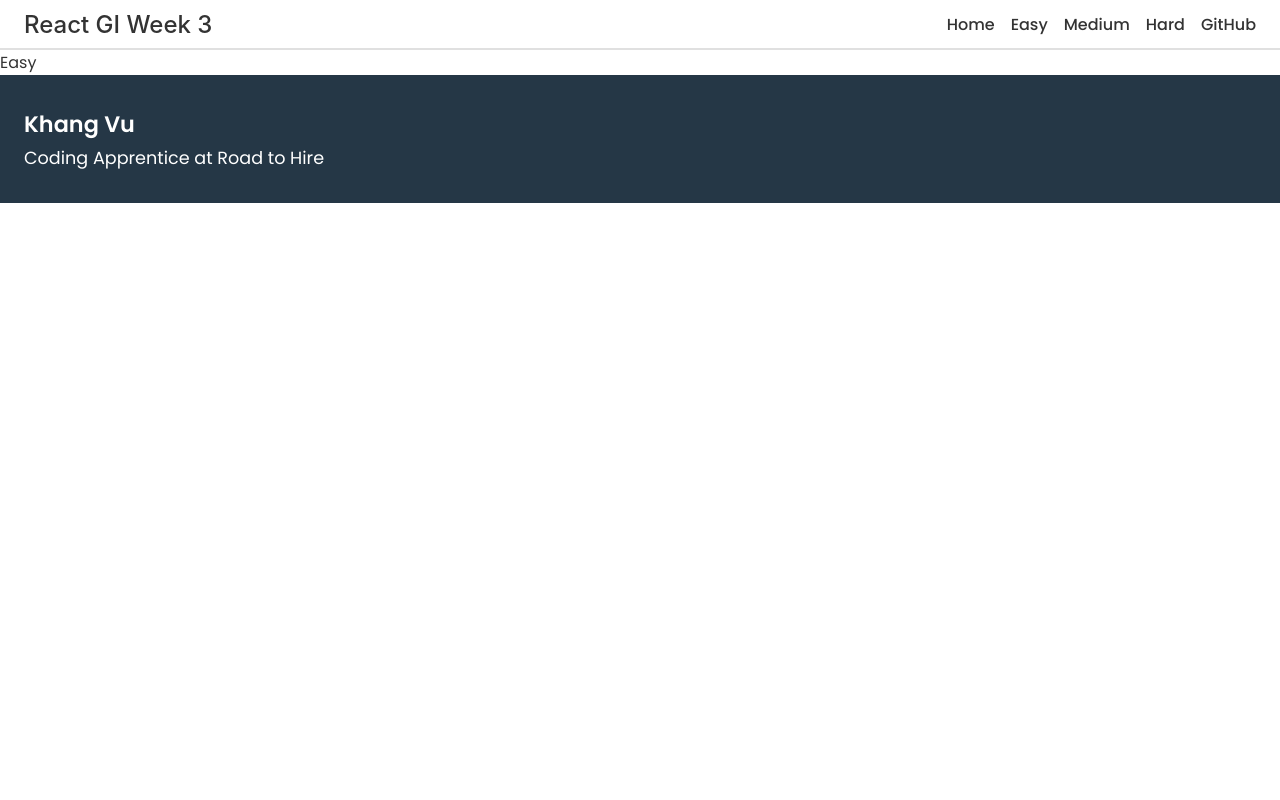
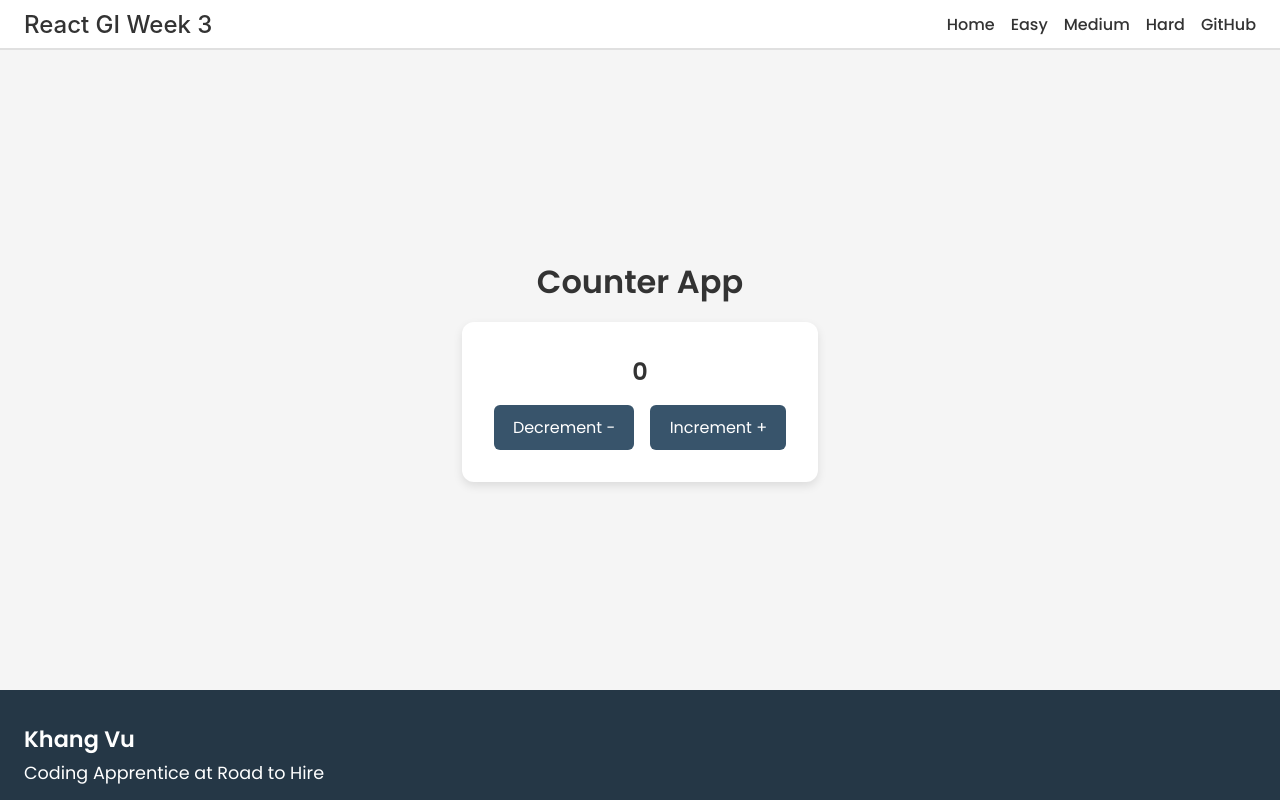
Before and after one commit to khangvu0/react-week-3, a React (Vite) app in the folder client/: page /easy in a window 1280 px wide. Built offline with nearby package versions, Linux system fonts and the light colour scheme.

Commit message:
Finished easy task

```diff
--- a/client/src/pages/Easy.jsx
+++ b/client/src/pages/Easy.jsx
@@ -1,6 +1,22 @@
-import React from 'react';
+import React, { useState } from 'react';
 import '../styles/Easy.css';
 
 export default function Easy() {
-    return <div>Easy</div>;
+    const [count, setCount] = useState(0);
+
+    const increment = () => setCount(count + 1);
+    const decrement = () => setCount(count - 1);
+
+    return (
+        <div className="easy-container">
+            <h1>Counter App</h1>
+            <div className="counter">
+                <h2>{count}</h2>
+                <div className="buttons">
+                    <button onClick={decrement}>Decrement -</button>
+                    <button onClick={increment}>Increment +</button>
+                </div>
+            </div>
+        </div>
+    );
 }
--- a/client/src/styles/Easy.css
+++ b/client/src/styles/Easy.css
@@ -1 +1,38 @@
-/* Easy */
+.easy-container {
+    display: flex;
+    flex-direction: column;
+    align-items: center;
+    justify-content: center;
+    height: 80vh;
+    text-align: center;
+    background-color: #f5f5f5;
+}
+
+.counter {
+    background: white;
+    padding: 2rem;
+    border-radius: 12px;
+    box-shadow: 0 4px 10px rgba(0, 0, 0, 0.1);
+    margin-top: 1rem;
+}
+
+.buttons {
+    display: flex;
+    gap: 1rem;
+    margin-top: 1rem;
+}
+
+button {
+    padding: 0.6rem 1.2rem;
+    font-size: 1rem;
+    border: none;
+    border-radius: 6px;
+    cursor: pointer;
+    background-color: var(--secondary-color);
+    color: white;
+    transition: background-color 0.2s ease;
+}
+
+button:hover {
+    background-color: var(--main-color);
+}
```
